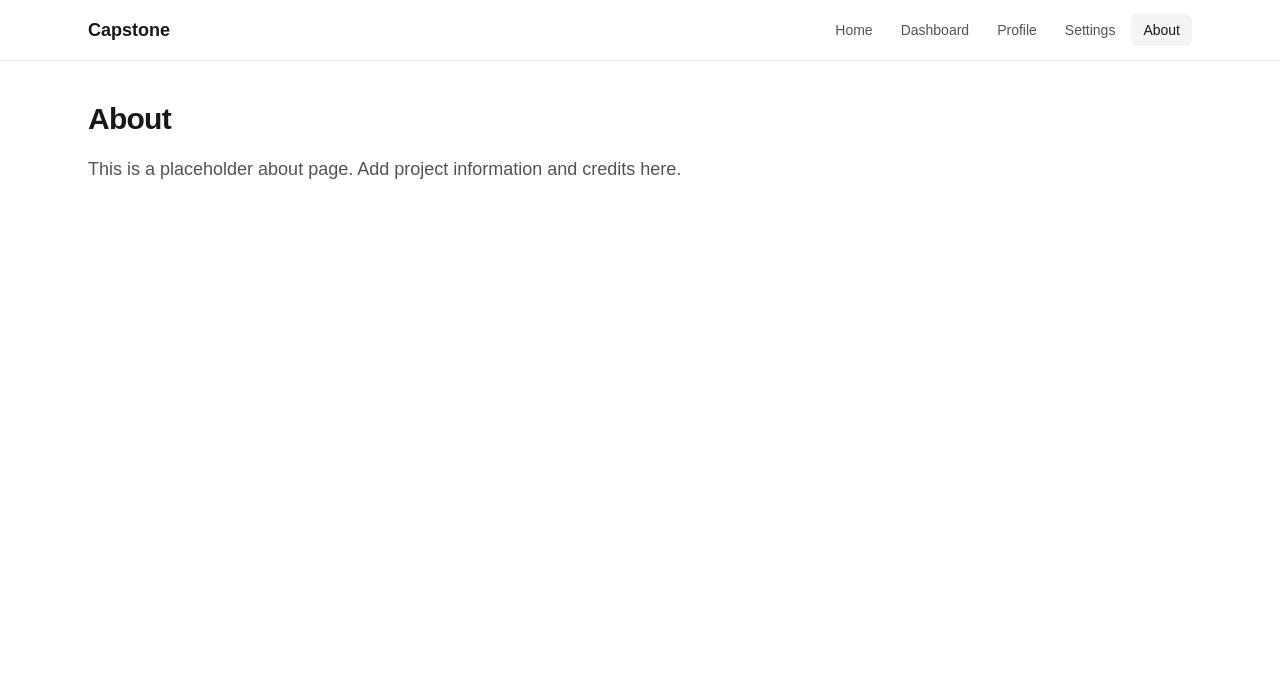
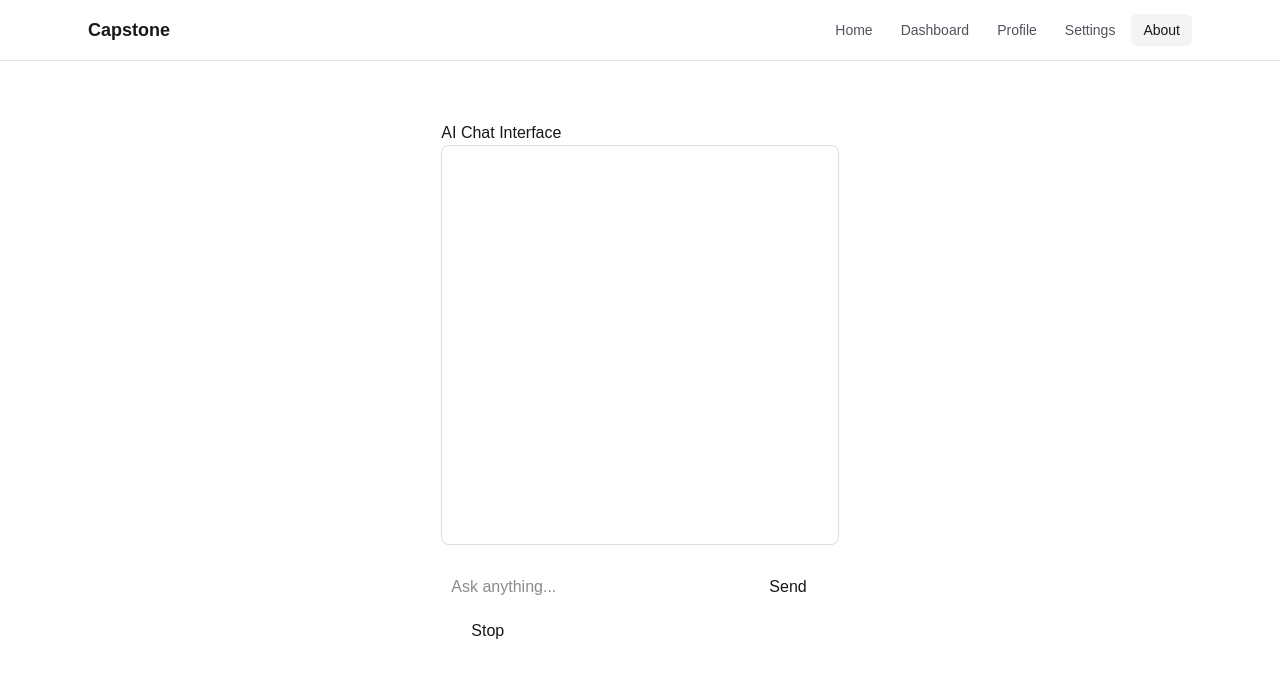
Before and after one commit to midhatnaz62/capstone-skeleton, a Next.js app: page /about in a window 1280 px wide. Shown: the top 674 px of the page. Built offline with nearby package versions, Linux system fonts and the light colour scheme.

Commit message:
Add streaming AI chat interface

```diff
--- a/package.json
+++ b/package.json
@@ -9,6 +9,10 @@
     "lint": "eslint"
   },
   "dependencies": {
+    "@ai-sdk/anthropic": "^4.0.21",
+    "@ai-sdk/google": "^4.0.24",
+    "@ai-sdk/react": "^4.0.40",
+    "ai": "^7.0.37",
     "next": "16.2.10",
     "react": "19.2.4",
     "react-dom": "19.2.4"
--- a/src/app/about/page.js
+++ b/src/app/about/page.js
@@ -1,10 +1,91 @@
-import PageContent from "@/components/PageContent";
+"use client";
 
-export default function AboutPage() {
+import { useChat } from "@ai-sdk/react";
+
+export default function Home() {
+  const {
+  messages,
+  input,
+  handleInputChange,
+  handleSubmit,
+  status,
+  stop,
+} = useChat({
+  api: "/api/chat",
+ });
+
   return (
-    <PageContent
-      title="About"
-      description="This is a placeholder about page. Add project information and credits here."
-    />
+    <main
+      style={{
+        maxWidth: "800px",
+        margin: "40px auto",
+        padding: "20px",
+        fontFamily: "Arial, sans-serif",
+      }}
+    >
+      <h1>AI Chat Interface</h1>
+
+      <div
+        style={{
+          border: "1px solid #ddd",
+          borderRadius: "8px",
+          padding: "16px",
+          minHeight: "400px",
+          marginBottom: "20px",
+        }}
+      >
+        {messages.map((message) => (
+          <div key={message.id} style={{ marginBottom: "16px" }}>
+            <strong>
+              {message.role === "user" ? "You" : "AI"}:
+            </strong>
+
+            <div>
+              {message.parts?.map((part, index) => {
+                if (part.type === "text") {
+                  return <span key={index}>{part.text}</span>;
+                }
+                return null;
+              })}
+            </div>
+          </div>
+        ))}
+
+        {status === "submitted" && <p>Thinking...</p>}
+      </div>
+
+      <form onSubmit={handleSubmit}>
+        <input
+          value={input}
+          onChange={handleInputChange}
+          placeholder="Ask anything..."
+          style={{
+            width: "75%",
+            padding: "10px",
+          }}
+        />
+
+        <button
+          type="submit"
+          style={{
+            marginLeft: "10px",
+            padding: "10px 20px",
+          }}
+        >
+          Send
+        </button>
+
+        <button
+          type="button"
+          onClick={stop}
+          style={{
+            marginLeft: "10px",
+            padding: "10px 20px",
+          }}
+        >
+          Stop
+        </button>
+      </form>
+    </main>
   );
 }
--- /dev/null
+++ b/src/app/api/chat/route.js
@@ -0,0 +1,13 @@
+import { streamText } from "ai";
+import { google } from "@ai-sdk/google";
+
+export async function POST(req) {
+  const { messages } = await req.json();
+
+  const result = streamText({
+    model: google("gemini-2.0-flash"),
+    messages,
+  });
+
+  return result.toDataStreamResponse();
+}
```
Also changed, not shown: 1 other file (tests, documents, lock files or other folders).
